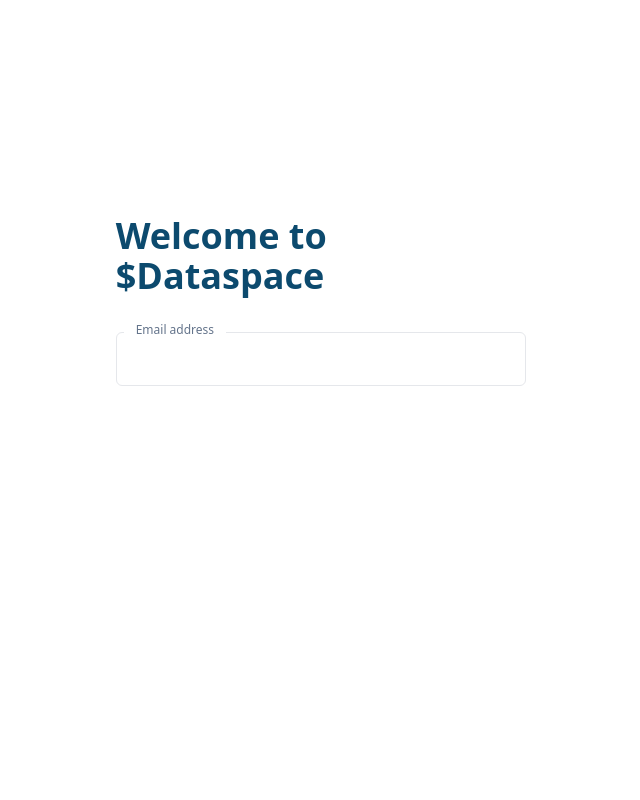
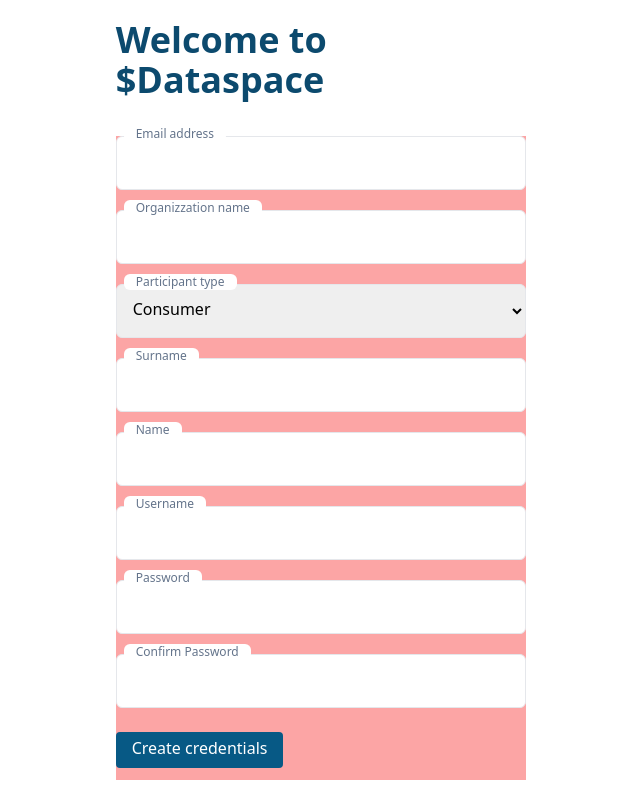
Before and after one commit to Pumahawk/simpl-fe-nx-react, a React (Vite) app: page /application/request in a window 1280 px wide. Shown: the whole page, without its empty margins (319-959 px from the left). Built offline with nearby package versions, Linux system fonts and the light colour scheme; what keycloak-js would draw is missing.

Commit message:
create selection input

```diff
--- a/src/lib/component/form-inputs-component/form-inputs.tsx
+++ b/src/lib/component/form-inputs-component/form-inputs.tsx
@@ -12,7 +12,29 @@
   return (
     <div className='relative mt-5'>
       <input className='peer w-full border outline-0 pt-3 pb-4 px-3 border rounded-md focus:outline-1 focus:outline-primary-800 ' type={type} id={id} name={name} {...input}></input>
-      <label className='absolute -top-2.5 left-2 bg-white px-3 text-xs text-slate-500 peer-focus:text-primary-800 peer-focus:font-semibold' htmlFor={id}>{label}</label>
+      <label className='absolute -top-2.5 left-2 bg-white px-3 text-xs rounded-md text-slate-500 peer-focus:text-primary-800 peer-focus:font-semibold' htmlFor={id}>{label}</label>
     </div>
   );
 }
+
+export interface SelectProps {
+  id: string;
+  label: string;
+  name: string;
+  options: {
+    label: string;
+    id: string;
+    value: string;
+  }[],
+  select?: HTMLProps<HTMLSelectElement>
+}
+export function Select({id, label, select, options}: SelectProps) {
+  return (
+    <div className='relative mt-5'>
+    <select {...select} className='peer w-full border outline-0 pt-3 pb-4 px-3 border rounded-md focus:outline-1 focus:outline-primary-800'>
+      { options.map(option => <option key={option.id} value={option.value}>{option.label}</option>) }
+    </select>
+    <label className='absolute -top-2.5 left-2 bg-white px-3 text-xs rounded-md text-slate-500 peer-focus:text-primary-800 peer-focus:font-semibold' htmlFor={id}>{label}</label>
+    </div>
+  );
+}
--- a/src/pages/application-request-page/application-request.tsx
+++ b/src/pages/application-request-page/application-request.tsx
@@ -1,11 +1,31 @@
-import { Input } from '../../lib/component/form-inputs-component/form-inputs';
+import { Input, Select } from '../../lib/component/form-inputs-component/form-inputs';
 import { CenterPageLayout } from '../../lib/component/page-layout-component/page-layout';
 
 export function ApplicationRequest() {
+  const participantTypeOptions = [
+    {
+      label: "Consumer",
+      value: "CONSUMER",
+      id: "CONSUMER",
+    },
+    {
+      label: "Service provider",
+      value: "SERVICE_PROVIDER",
+      id: "SERVICE_PROVIDER",
+    }
+  ]
   return (
     <CenterPageLayout title='Welcome to $Dataspace'>
-      <form>
+      <form className='bg-red-300'>
         <Input id='email' label='Email address' name='email'/>
+        <Input id='org' label='Organizzation name' name='org'/>
+        <Select id='participantType' label='Participant type' name='participantType' options={participantTypeOptions}/>
+        <Input id='surname' label='Surname' name='surname'/>
+        <Input id='name' label='Name' name='name'/>
+        <Input id='username' label='Username' name='username'/>
+        <Input id='password' label='Password' name='password'/>
+        <Input id='confirmPassword' label='Confirm Password' name='confirmPassword'/>
+        <button className='mt-6 mb-3 btn btn-primary' type="button">Create credentials</button>
       </form>
     </CenterPageLayout>
   );
```
